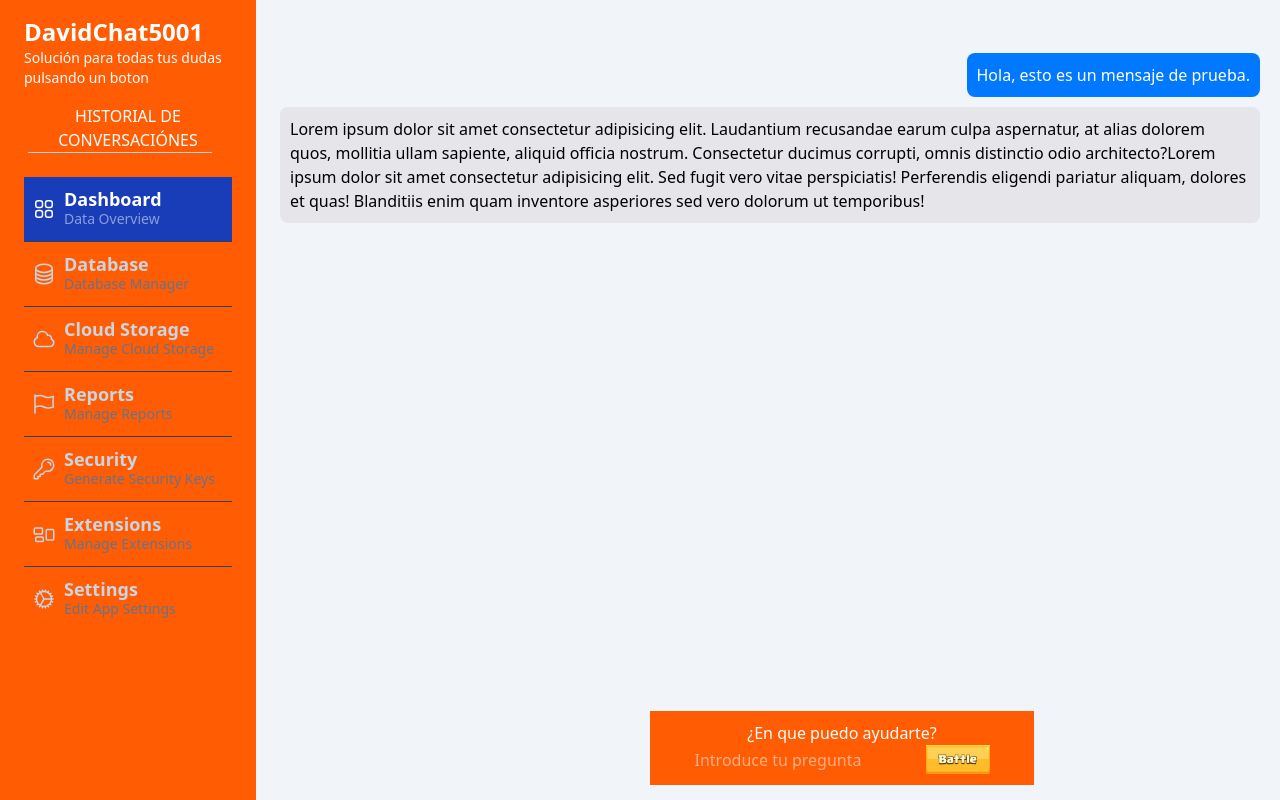
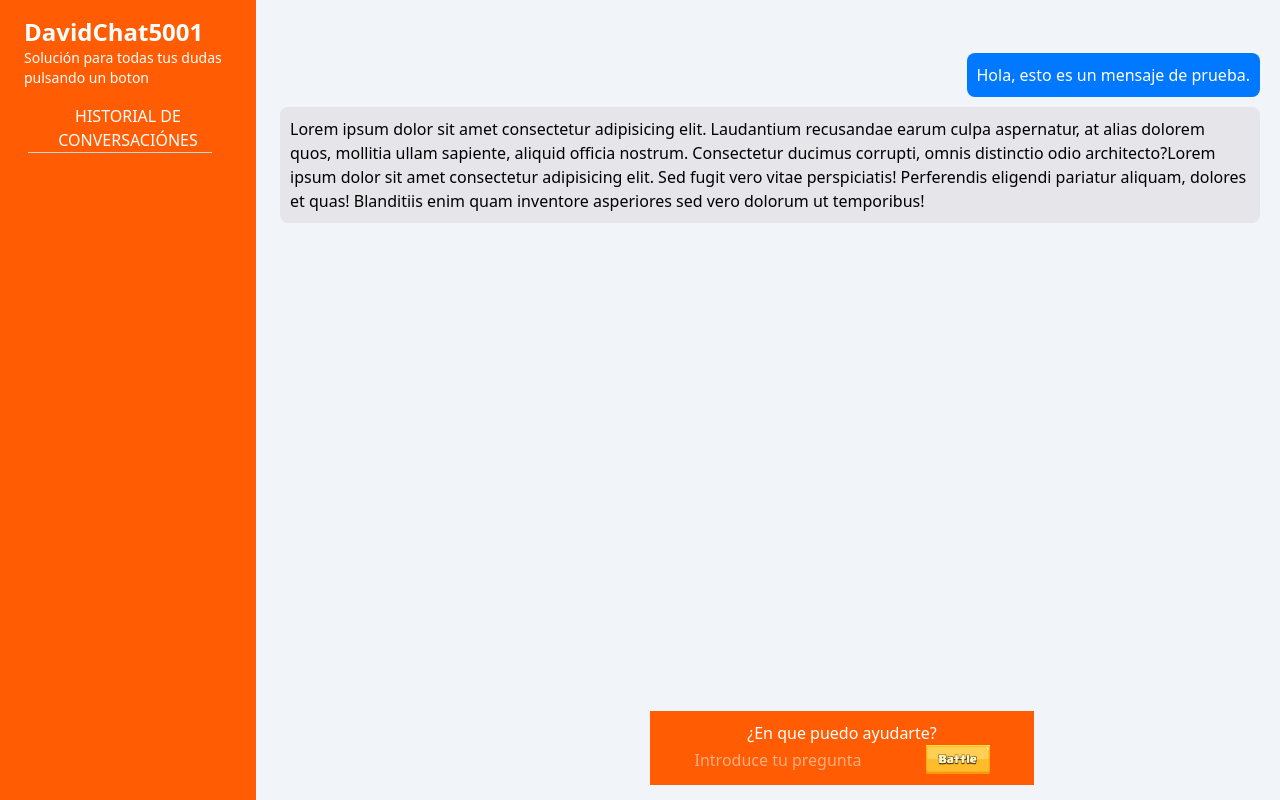
Before and after one commit to davidalvarez2006/Reto, an Angular app: page / in a window 1280 px wide. Built offline with nearby package versions, Linux system fonts and the light colour scheme; a web font is replaced by a local one.

Commit message:
historial vacio

```diff
--- a/src/app/components/Historial-sideBar/Historial-sideBar.component.html
+++ b/src/app/components/Historial-sideBar/Historial-sideBar.component.html
@@ -28,7 +28,7 @@
                 </span>
                 </a>
            </div> -->
-           <div id="nav" class="w-full px-6">
+           <!-- <div id="nav" class="w-full px-6">
             <a href="#" class="w-full px-2 inline-flex space-x-2 items-center border-b border-slate-700 py-3 bg-blue-800 hover:bg-white/5 transition ease-linear duration-150">
                 <div>
                     <svg xmlns="http://www.w3.org/2000/svg" fill="none" viewBox="0 0 24 24" stroke-width="1.5" stroke="currentColor" class="w-6 h-6 text-white">
@@ -50,8 +50,8 @@
                 <div class="flex flex-col">
                     <span class="text-lg text-slate-300 font-bold leading-5">Database</span>
                     <span class="text-sm text-slate-500 hidden md:block">Database Manager</span>
-                </div>
-            </a>
+                </div> -->
+            <!-- </a>
             <a href="#" class="w-full px-2 inline-flex space-x-2 items-center border-b border-slate-700 py-3 hover:bg-white/5 transition ease-linear duration-150">
                 <div>
                     <svg xmlns="http://www.w3.org/2000/svg" fill="none" viewBox="0 0 24 24" stroke-width="1.5" stroke="currentColor" class="w-6 h-6">
@@ -106,11 +106,11 @@
                     <span class="text-lg text-slate-300 font-bold leading-5">Settings</span>
                     <span class="text-sm text-slate-500 hidden md:block">Edit App Settings</span>
                 </div>
-            </a>
+            </a> -->
 
            </div>
         </div>
 
 
     </div>
-</div>
+<!-- </div> -->
```
